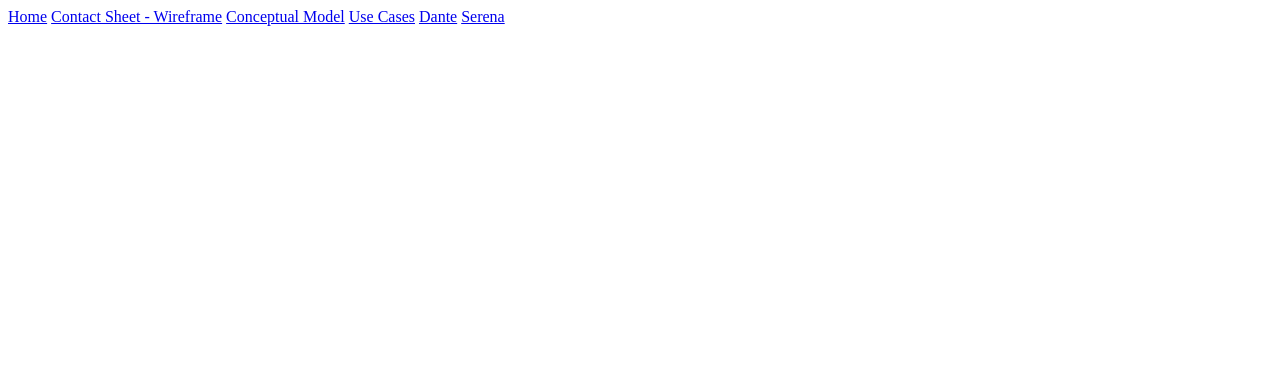
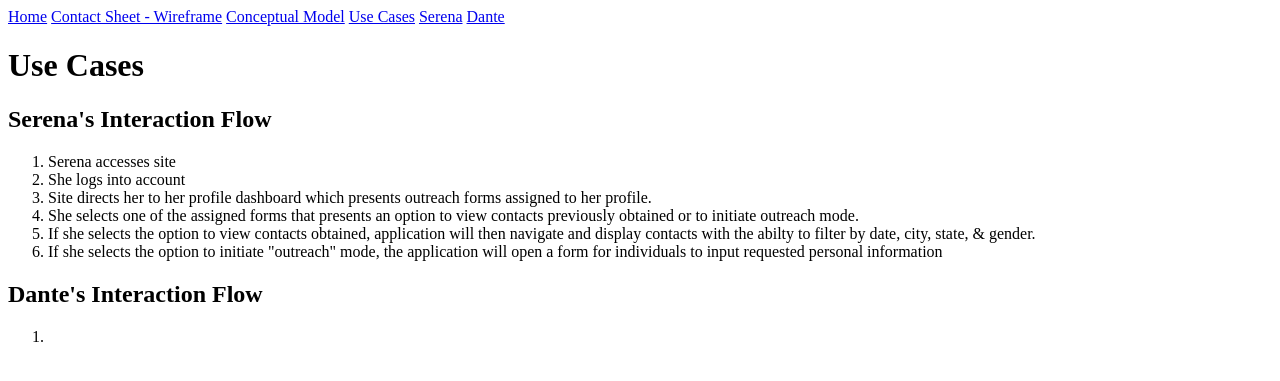
Before and after one commit to KDAtkins/contact-sheet, a PHP site: page /use-cases.php in a window 1280 px wide. Shown: the top 381 px of the page. Run offline with PHP 8.4, Linux system fonts and the light colour scheme.

Commit message:
completed Serena's interaction flow

```diff
--- a/epic/use-cases.php
+++ b/epic/use-cases.php
@@ -11,15 +11,32 @@
 			<!-- Navbar -->
 			<nav class="topnav">
 				<a href="index.php">Home</a>
-				<a href="#">Contact Sheet - Wireframe</a>
-				<a href="#">Conceptual Model</a>
-				<a href="#">Use Cases</a>
-				<a href="#">Dante</a>
-				<a href="#">Serena</a>
+				<a href="contact-sheet-wireframe.php">Contact Sheet - Wireframe</a>
+				<a href="conceptual-model.php">Conceptual Model</a>
+				<a href="use-cases.php">Use Cases</a>
+				<a href="serena.php">Serena</a>
+				<a href="dante.php">Dante</a>
 			</nav>
 		</header>
 		<main>
-
+			<h1>Use Cases</h1>
+			<h2>Serena's Interaction Flow</h2>
+			<div class="flowlist">
+				<ol>
+					<li>Serena accesses site</li>
+					<li>She logs into account</li>
+					<li>Site directs her to her profile dashboard which presents outreach forms assigned to her profile.</li>
+					<li>She selects one of the assigned forms that presents an option to view contacts previously obtained or to initiate outreach mode.</li>
+					<li>If she selects the option to view contacts obtained, application will then navigate and display contacts with the abilty to filter by date, city, state, & gender.</li>
+					<li>If she selects the option to initiate "outreach" mode, the application will open a form for individuals to input requested personal information</li>
+				</ol>
+			</div>
+			<h2>Dante's Interaction Flow</h2>
+			<div class="flowlist">
+				<ol>
+					<li></li>
+				</ol>
+			</div>
 		</main>
 	</body>
 	<footer>
```
